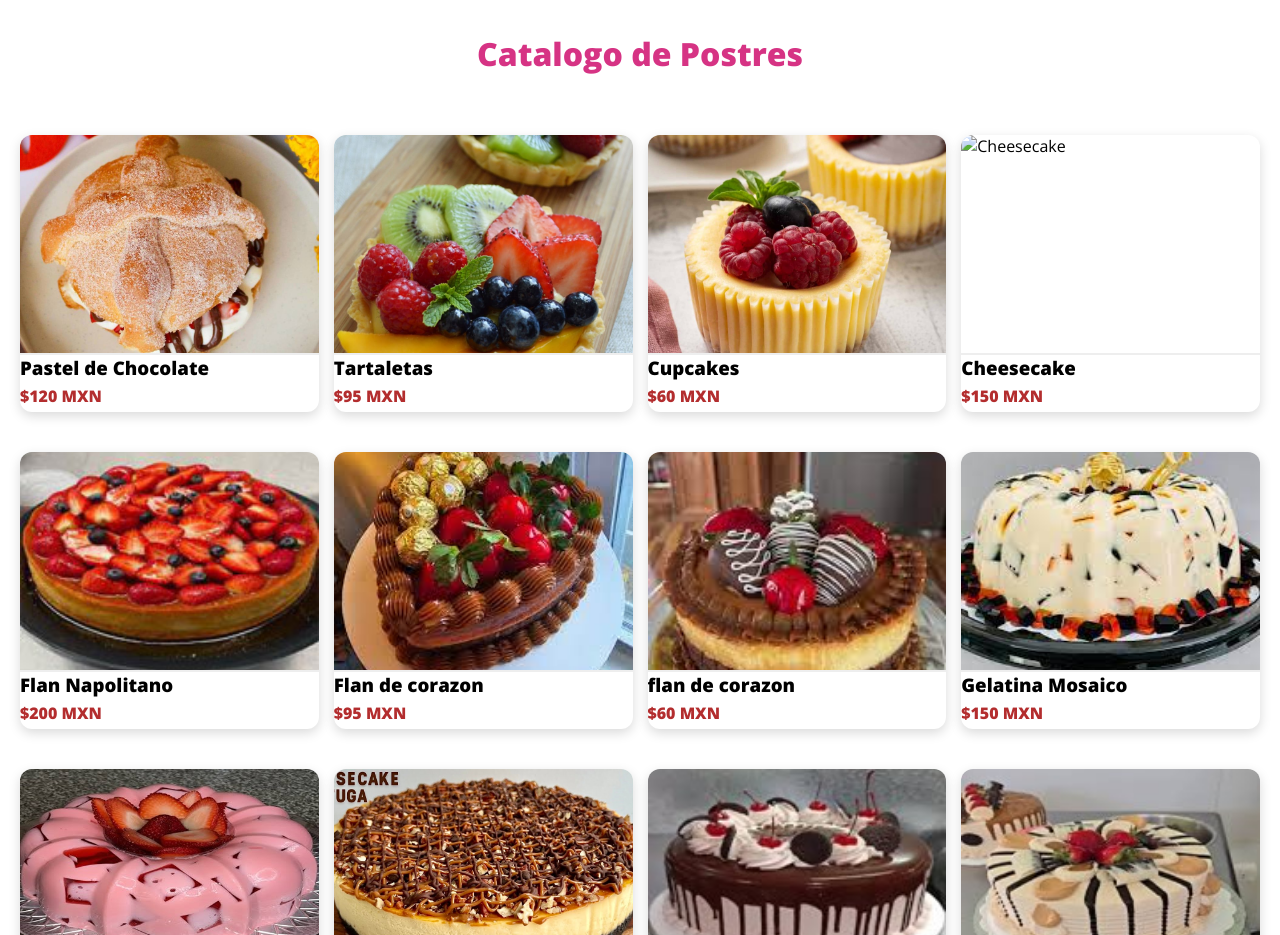
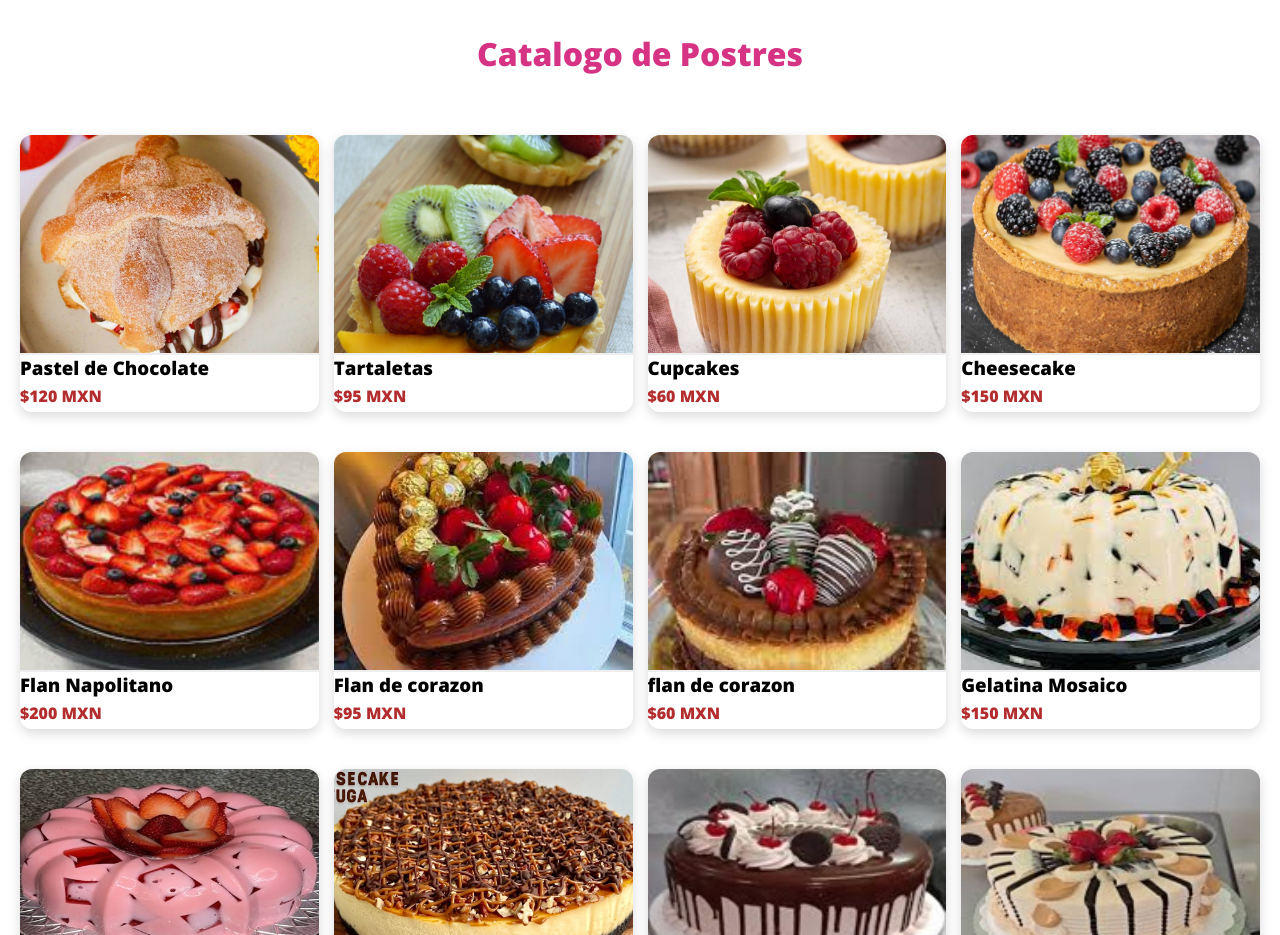
Before and after one commit to Bris-678/mi-pagina-web-Delice, a plain HTML site: page index.html in a window 1280 px wide. Shown: the part 1400-2335 px from the top of the page. Drawn offline with nearby package versions, Linux system fonts and the light colour scheme; files whose address does not match are found by name.

Commit message:
Update index.html

```diff
--- a/index.html
+++ b/index.html
@@ -75,7 +75,7 @@
                </div>
 
                <div class="imagen-port">
-                    <img src="/img6.jpg" alt="Cheesecake">
+                    <img src="img/img6.jpg" alt="Cheesecake">
                     <h3>Cheesecake</h3>
                       <p class="precio">$150 MXN</p>
                 </div>
```
